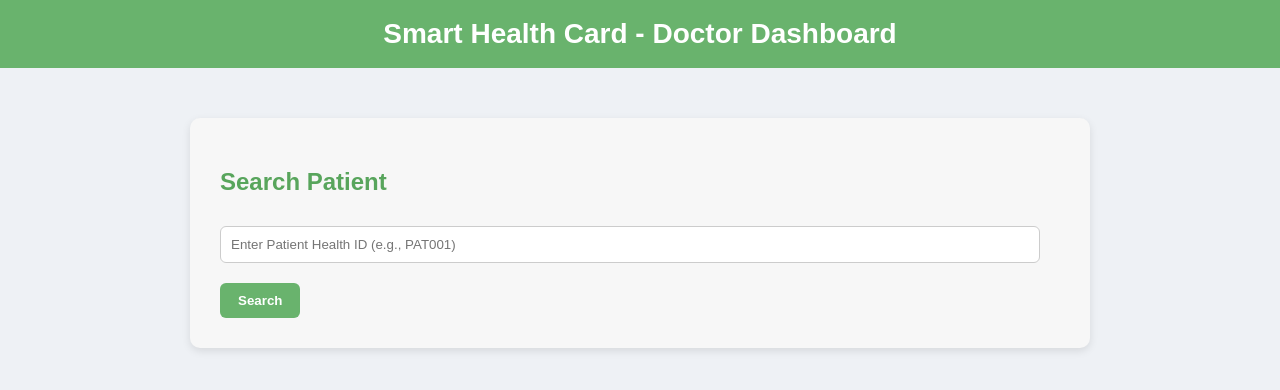
After one commit to harshinisrinivasan15/Smart_Health_Card, a Flask app: page /doctor/1 in a window 1280 px wide. The commit adds this page. Shown: the top 390 px of the page. Run offline with Flask 3, Linux system fonts and the light colour scheme.

Commit message:
Doctor Portal Designed

```diff
--- a/app.py
+++ b/app.py
@@ -9,7 +9,7 @@ app = Flask(__name__)
 db = mysql.connector.connect(
     host="localhost",
     user="root",
-    password="root",
+    password="Dharsh!7",
     database="smart_health_card"
 )
 cursor = db.cursor()
@@ -106,5 +106,54 @@ def delete_doctor(id):
     db.commit()
     return redirect('/admindoctor')
 
+#Doctor Login
+@app.route('/doctorlogin', methods=['GET', 'POST'])
+def doctor_login():
+    if request.method == 'POST':
+        email = request.form['email']
+
+        cursor.execute("SELECT doctor_id, name FROM doctors WHERE email=%s", (email,))
+        doctor = cursor.fetchone()
+
+        if doctor:
+            return redirect(f"/doctor/{doctor[0]}")
+        else:
+            return "Invalid Doctor"
+
+    return render_template("doctor_login.html")
+
+    # Doctor Dashboard
+@app.route('/doctor/<doctor_id>', methods=['GET', 'POST'])
+def doctor_dashboard(doctor_id):
+    patient = None
+    success = request.args.get('success')
+
+    if request.method == 'POST':
+        patient_id = request.form['patient_id']
+        cursor.execute("SELECT * FROM patients WHERE patient_id=%s", (patient_id,))
+        patient = cursor.fetchone()
+
+    return render_template("doctor_dashboard.html",
+                           patient=patient,
+                           doctor_id=doctor_id,
+                           success=success)
+# Prescription Adding
+from flask import jsonify
+
+@app.route('/add_prescription/<doctor_id>', methods=['POST'])
+def add_prescription(doctor_id):
+    patient_id = request.form['patient_id']
+    diagnosis = request.form['diagnosis']
+    prescription = request.form['prescription']
+
+    cursor.execute("""
+        INSERT INTO prescriptions (patient_id, doctor_id, diagnosis, prescription, date)
+        VALUES (%s, %s, %s, %s, CURDATE())
+    """, (patient_id, doctor_id, diagnosis, prescription))
+
+    db.commit()
+
+    return jsonify({"message": "Prescription Added Successfully!"})
+
 if __name__ == '__main__':
     app.run(debug=True)
--- /dev/null
+++ b/templates/doctor_dashboard.html
@@ -0,0 +1,156 @@
+<!DOCTYPE html>
+<html>
+<head>
+    <title>Doctor Dashboard</title>
+
+    <style>
+        body {
+            font-family: Arial, sans-serif;
+            margin: 0;
+            background-color: #eef1f5;
+        }
+
+        .header {
+            background: #69b36d;
+            color: white;
+            padding: 18px;
+            text-align: center;
+            font-size: 28px;
+            font-weight: bold;
+        }
+
+        .wrapper {
+            display: flex;
+            justify-content: center;
+            padding-top: 50px;
+        }
+
+        .container {
+            width: 80%;
+            max-width: 900px;
+        }
+
+        .card {
+            background: #f7f7f7;
+            padding: 30px;
+            border-radius: 10px;
+            box-shadow: 0 3px 8px rgba(0,0,0,0.1);
+            margin-bottom: 30px;
+        }
+
+        h2, h3 {
+            color: #58a55c;
+        }
+
+        input[type="text"], textarea {
+            width: 95%;
+            padding: 10px;
+            margin: 10px 0;
+            border-radius: 6px;
+            border: 1px solid #ccc;
+        }
+
+        textarea {
+            resize: none;
+            height: 80px;
+        }
+
+        .btn {
+            display: inline-block;
+            margin-top: 10px;
+            padding: 10px 18px;
+            background: #69b36d;
+            color: white;
+            border: none;
+            border-radius: 6px;
+            font-weight: bold;
+            cursor: pointer;
+        }
+
+        .btn:hover {
+            background: #4f9a54;
+        }
+
+        .details p {
+            margin: 5px 0;
+        }
+    </style>
+</head>
+
+<body>
+
+<div class="header">Smart Health Card - Doctor Dashboard</div>
+{% if success %}
+<script>
+    alert("Prescription Added Successfully!");
+</script>
+{% endif %}
+<div class="wrapper">
+    <div class="container">
+
+        <!-- Search Patient -->
+        <div class="card">
+            <h2>Search Patient</h2>
+            <form method="POST">
+                <input type="text" name="patient_id" placeholder="Enter Patient Health ID (e.g., PAT001)" required>
+                <br>
+                <button type="submit" class="btn">Search</button>
+            </form>
+        </div>
+
+        {% if patient %}
+        <!-- Patient Details -->
+        <div class="card">
+            <h3>Patient Details</h3>
+            <div class="details">
+                <p><strong>Name:</strong> {{ patient[2] }}</p>
+                <p><strong>DOB:</strong> {{ patient[3] }}</p>
+                <p><strong>Mobile:</strong> {{ patient[4] }}</p>
+                <p><strong>Height:</strong> {{ patient[5] }}</p>
+                <p><strong>Weight:</strong> {{ patient[6] }}</p>
+                <p><strong>Reason:</strong> {{ patient[7] }}</p>
+                <p><strong>Assigned Doctor:</strong> {{ patient[8] }}</p>
+            </div>
+        </div>
+
+        <!-- Add Prescription -->
+        <div class="card">
+            <h3>Add Prescription</h3>
+            <form id="prescriptionForm">
+    <input type="hidden" name="patient_id" value="{{ patient[1] }}">
+
+    <label>Diagnosis</label><br>
+    <textarea name="diagnosis" required></textarea><br>
+
+    <label>Prescription</label><br>
+    <textarea name="prescription" required></textarea><br>
+
+    <button type="submit" class="btn">Save Prescription</button>
+</form>
+        </div>
+        {% endif %}
+
+    </div>
+</div>
+<script>
+document.getElementById("prescriptionForm").addEventListener("submit", function(e) {
+    e.preventDefault();
+
+    const formData = new FormData(this);
+
+    fetch("/add_prescription/{{ doctor_id }}", {
+        method: "POST",
+        body: formData
+    })
+    .then(response => response.json())
+    .then(data => {
+        alert(data.message);
+        document.getElementById("prescriptionForm").reset();
+    })
+    .catch(error => {
+        alert("Error saving prescription.");
+    });
+});
+</script>
+</body>
+</html>
--- a/templates/home.html
+++ b/templates/home.html
@@ -73,7 +73,7 @@
     </div>
 
     <div class="card">
-        <a href="/doctor_portal">🩺 Doctor Portal</a>
+        <a href="/doctorlogin">🩺 Doctor Portal</a>
     </div>
 
 </div>
```
Also changed, not shown: templates/doctor_login.html (added, +90 -0 lines), static/qr_codes/PAT001.png.
